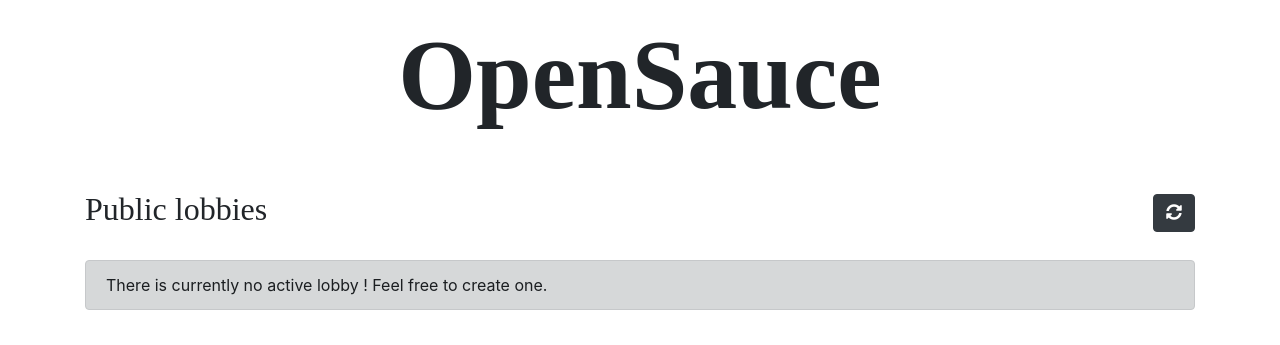
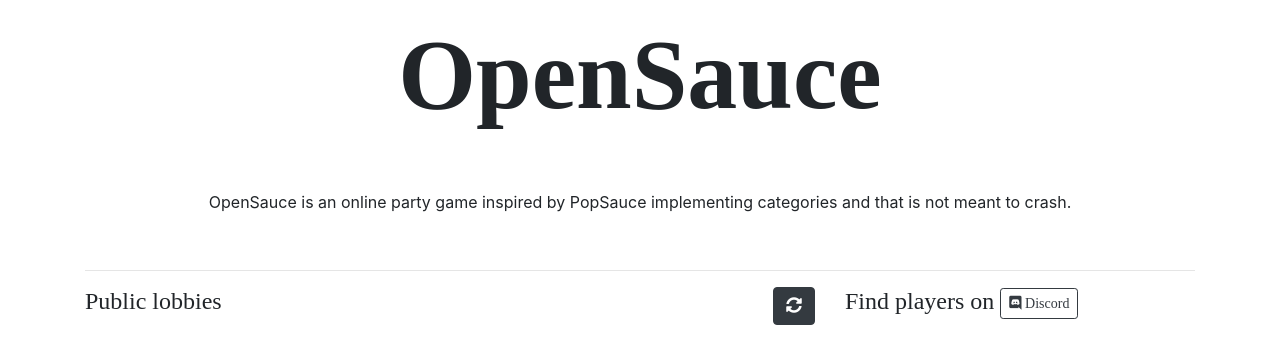
Before and after one commit to opensauceproject/OpenSauce, a Django app: page / in a window 1280 px wide. Shown: the top 345 px of the page. Run offline with Django 3.2, Linux system fonts and the light colour scheme; data that the repository does not hold is empty; some libraries are stand-ins or nearby versions; some web fonts are replaced.

Commit message:
Home Page: Discord widget, footer, general aspect.

```diff
--- a/opensauceapp/static/ressources/css/style.css
+++ b/opensauceapp/static/ressources/css/style.css
@@ -17,6 +17,12 @@
   font-family: 'DTLProkyonST';
   font-size: 30px;
   font-weight: bold;
+}
+
+.opensaucetext {
+  font-family: 'DTLProkyonST';
+  font-size: 12px;
+  font-weight: normal;
 }
 
 .opensauce {
@@ -48,8 +54,7 @@
 }
 
 .footer {
-  position: fixed;
-  height: 100px;
+  position: absolute;
+  height: 50px;
   bottom: 0;
-  width: 100%;
 }
--- a/opensauceapp/templates/opensauceapp/index.html
+++ b/opensauceapp/templates/opensauceapp/index.html
@@ -5,12 +5,18 @@
 
 {% block content %}
 <div class="container">
-	<center>
-		<p class="opensaucetitle">OpenSauce</p>
-	</center>
+	<p class="text-center opensaucetitle">OpenSauce</p>
 	<br>
+	<div class="row">
+		<p class="wrapper mx-auto text-center w-100">
+			OpenSauce is an online party game inspired by PopSauce implementing categories and that is not meant to crash.<br><br>
+		</p>
+	</div>
+	<hr>
+	<div class="row">
+		<div class="col-md-8 col-sm-12">
 			<div>
-		<p class="h2 opensauce">Public lobbies
+				<p class="h4 opensauce">Public lobbies
 					<span style="float:right;">
 					<a role="button" id="refreshLobbies" href="#" class="btn btn-dark">
 						<!-- TODO Ajax to refresh lobbies list and not entire page-->
@@ -29,7 +35,7 @@
 			<br>
 			<div>
 				<br>
-		<p class="h2 opensauce">Create a lobby</p>
+				<p class="h4 opensauce">Create a lobby</p>
 				<br>
 				<div class="input-group">
 					<div class="input-group-prepend">
@@ -41,11 +47,28 @@
 					</div>
 				</div>
 			</div>
-	<div class="footer center">
+		</div>
+		<div class="col-md-4 col-sm-12">
+			<p class="h4 opensauce">Find players on <a role="button" href="https://discord.gg/zXFjYaz" class="btn btn-outline-dark btn-sm"><i class="fab fa-discord"></i> Discord</a></small>
+			<br><br>
+			<iframe class="center" src="https://canary.discordapp.com/widget?id=552925373235462381&theme=light" width="100%" height="500" allowtransparency="true" frameborder="0"></iframe>
+			</p>
+		</div>
+	</div>
+	<hr>
+	<div class="row">
+		<div class="col-md-3 col-sm-12">
+		</div>
+		<div class="col-md-6 col-sm-12">
 			<div class="btn-group" role="group" aria-label="Basic example">
-					<a role="button" href="#" class="btn btn-dark"><i class="fab fa-github"></i> Fork us on GitHub</button>
-					<a role="button" href="https://discord.gg/zXFjYaz" class="btn btn-light"><i class="fab fa-discord"></i> Join our Discord</button>
+				<a role="button" href="#" class="btn btn-outline-dark"><i class="fab fa-github"></i> Fork us on GitHub</a>
+				<!--<a role="button" href="#" class="btn btn-outline-dark blue"><i class="fab fa-facebook-f"></i> Like our Facebook page</a>-->
+				<a role="button" href="https://discord.gg/zXFjYaz" class="btn btn-dark"><i class="fab fa-discord"></i> Join us on Discord</a>
 				<a role="button" href="https://twitter.com/OpenSauceApp" class="btn btn-primary"><i class="fab fa-twitter-square"></i> Follow us on Twitter</a>
+			</div>
+		</div>
+		<div class="col-md-3 col-sm-12">
+
 		</div>
 	</div>
 </div>
```
Also changed, not shown: opensauceapp/templates/opensauceapp/lobby.html (+27 -7 lines). Lines whose indentation alone changed are shown as unchanged.
